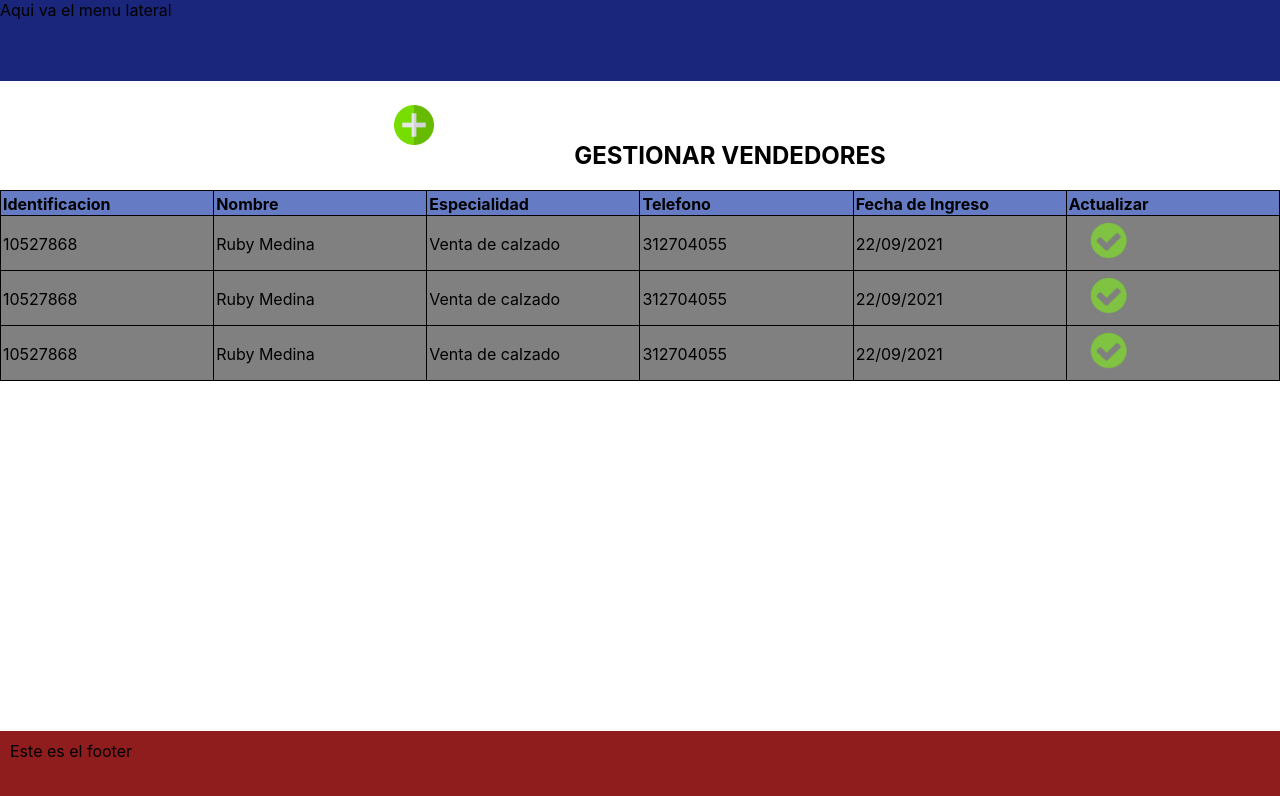
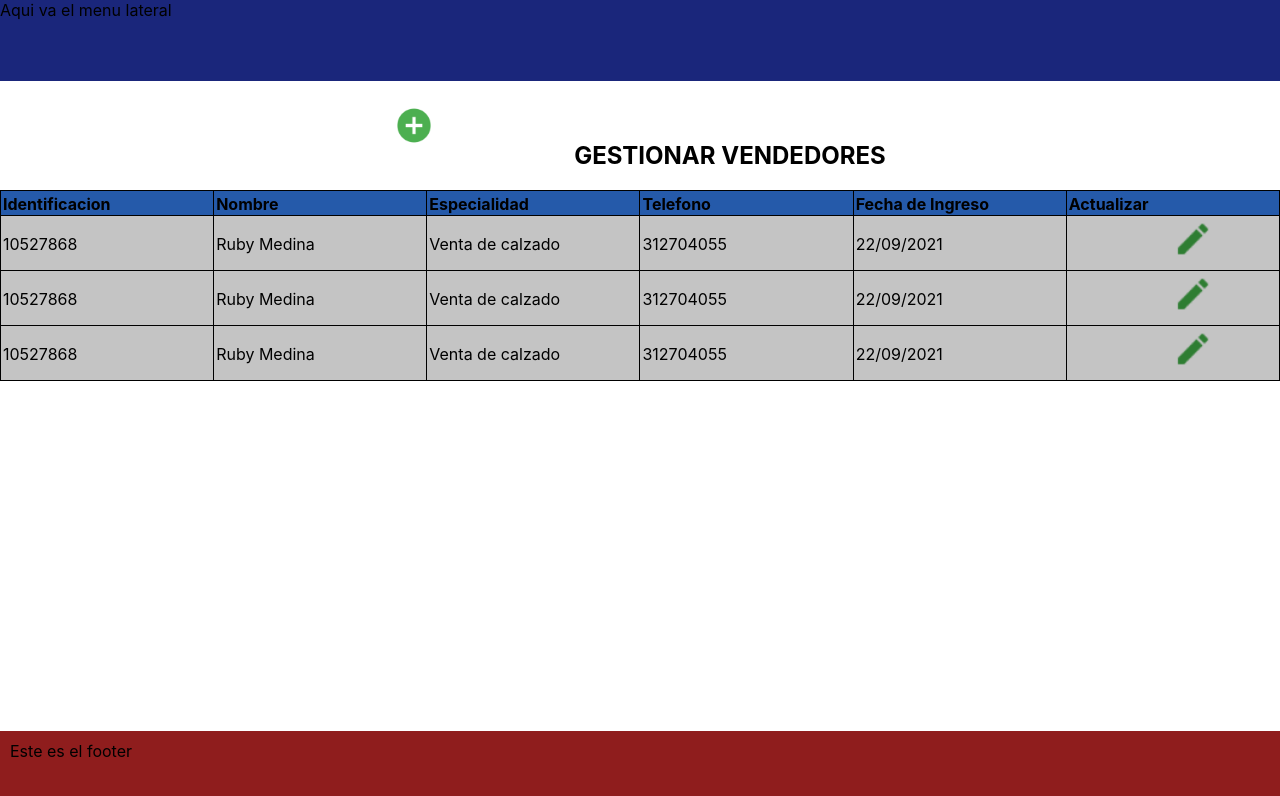
Before and after one commit to equipo-turing/proyectomisiontic, a React (Create React App) app: page /gestionar_vendedor in a window 1280 px wide. Shown: the top 796 px of the page. Built offline with nearby package versions, Linux system fonts and the light colour scheme.

Commit message:
Cambios imagenes en gestionar vendedores

```diff
--- a/src/index.css
+++ b/src/index.css
@@ -20,7 +20,7 @@ table, td, th {
 }
 td{
   width :15%;
-  background: grey;
+  background: #C4C4C4;
 
 }
 table {
@@ -31,7 +31,7 @@ table {
   background: green;
 }
 .encabezado_tabla{
-  background: rgb(101, 124, 197);
+  background: #255AAA;
 }
 .encabezado_vendedores{
   background-color: white;
@@ -65,3 +65,9 @@ table {
   width: 5vh;
   height: 1vh;
 }
+
+.editar{
+  width: 5vh;
+  height: 5vh;
+  padding-left: 50%;
+}
--- a/src/pages/gestionarVendedores.jsx
+++ b/src/pages/gestionarVendedores.jsx
@@ -1,6 +1,10 @@
 //La gestion de ventas será nuestro pagina de inicio o index
 import chulito from 'media/chulito.png';
 import agregar from 'media/anadir.png';
+import plus_circle from 'media/plus-circle1.png';
+
+import pencil from 'media/pencil1.png';
+
 import { Link } from 'react-router-dom';
 
 const GestionarVendedor =()=>{
@@ -9,7 +13,7 @@ const GestionarVendedor =()=>{
             <div className="encabezado_vendedores">
                 <Link to='/anadirVendedor'>
                     <div className="contenedorImagen imagen_gestionar">
-                        <img src={agregar} alt="" />
+                        <img src={plus_circle} alt="" />
                     </div>
                 </Link>
                 <div className="title_vendedor">
@@ -35,7 +39,7 @@ const GestionarVendedor =()=>{
                         <td>
                             <Link to='/actualizarvendedor'>
 
-                                <div className="contenedorImagen"><img src={chulito} alt="" /></div>
+                                <div className="contenedorImagen editar"><img src={pencil} alt="" /></div>
                             </Link>
                         </td>
 
@@ -50,7 +54,7 @@ const GestionarVendedor =()=>{
                         <td>
                             <Link to='/actualizarvendedor'>
 
-                                <div className="contenedorImagen"><img src={chulito} alt="" /></div>
+                                <div className="contenedorImagen editar"><img src={pencil} alt="" /></div>
                             </Link>
                         </td>
                     </tr>
@@ -63,7 +67,7 @@ const GestionarVendedor =()=>{
                         <td>
                             <Link to='/actualizarvendedor'>
 
-                                <div className="contenedorImagen"><img src={chulito} alt="" /></div>
+                                <div className="contenedorImagen editar"><img src={pencil} alt="" /></div>
                             </Link>
                         </td>
                     </tr>
```
Also changed, not shown: src/media/pencil1.png (added), src/media/plus-circle1.png (added).
